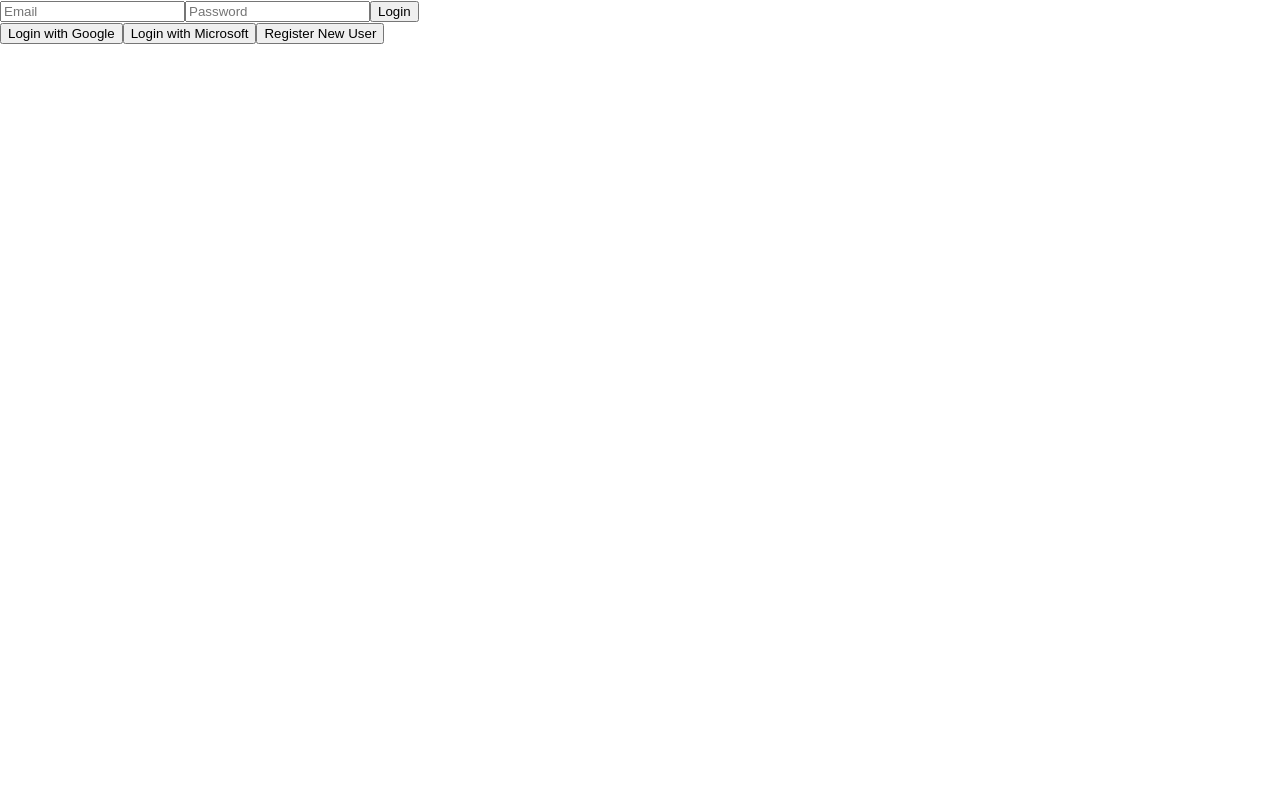
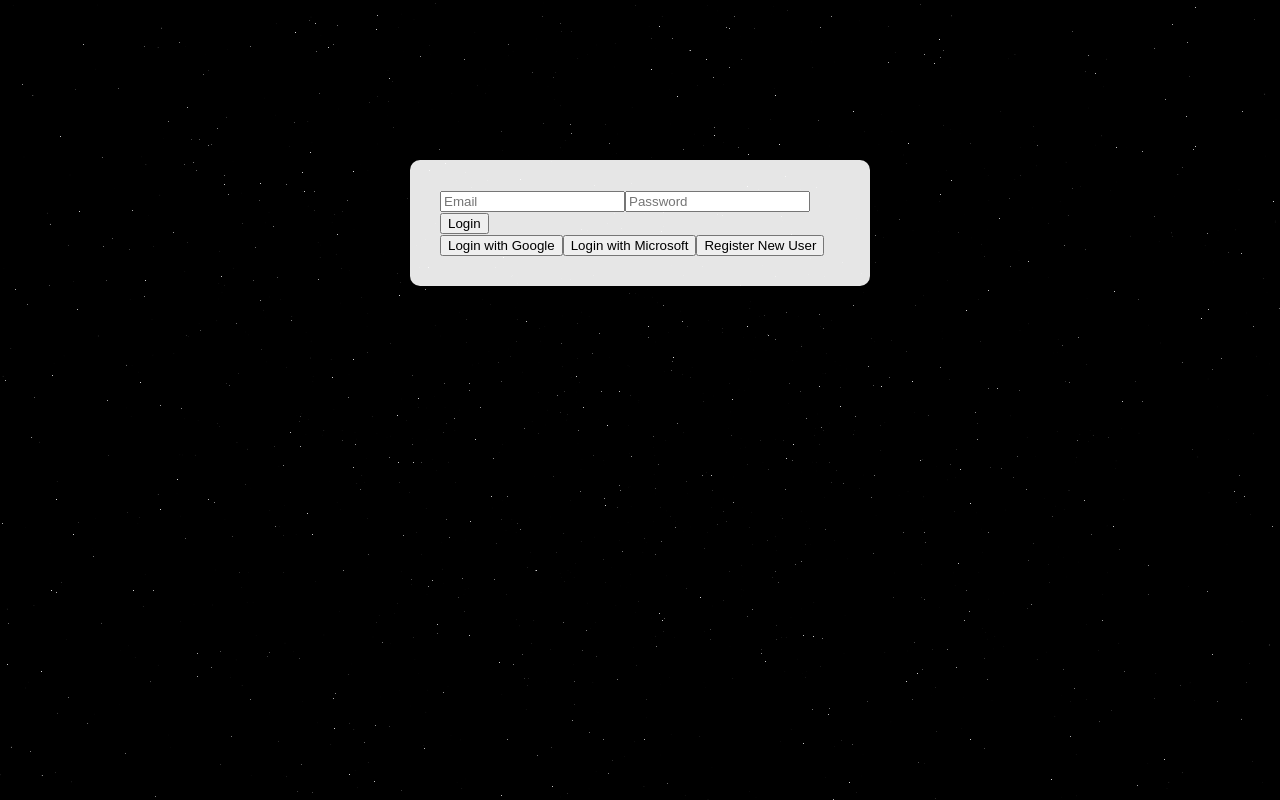
Before and after one commit to Nicolas-C-G/FRM-Login, a React (Create React App) app in the folder frontend/frm-login/: page / in a window 1280 px wide. Built offline with nearby package versions, Linux system fonts and the light colour scheme.

Commit message:
Start background for login done

```diff
--- a/frontend/frm-login/package.json
+++ b/frontend/frm-login/package.json
@@ -3,6 +3,8 @@
   "version": "0.1.0",
   "private": true,
   "dependencies": {
+    "@react-three/drei": "^10.4.2",
+    "@react-three/fiber": "^9.2.0",
     "@testing-library/dom": "^10.4.0",
     "@testing-library/jest-dom": "^6.6.3",
     "@testing-library/react": "^16.3.0",
@@ -13,6 +15,7 @@
     "react-dom": "^19.1.0",
     "react-router-dom": "^7.6.2",
     "react-scripts": "5.0.1",
+    "three": "^0.178.0",
     "web-vitals": "^2.1.4"
   },
   "scripts": {
--- a/frontend/frm-login/src/components/LoginForm.js
+++ b/frontend/frm-login/src/components/LoginForm.js
@@ -1,10 +1,19 @@
-import { useState } from "react";
+import { useEffect, useState } from "react";
 import axios from "axios";
 import { Link } from "react-router-dom";
+import ThreeBackground from "./ThreeBackground";
 
 function LoginForm() {
   const [email, setUsername] = useState("");
   const [password, setPassword] = useState("");
+
+  useEffect(() => {
+    document.body.style.backgroundColor = "black";
+
+    return () => {
+      document.body.style.backgroundColor = "";
+    }
+  }, []);
 
   const handleLogin = (e) => {
     e.preventDefault();
@@ -17,7 +26,21 @@ function LoginForm() {
   };
 
   return (
-    <div>
+    <div style={{ position: "relative", height: "100vh", overflow: "hidden" }}>
+      <ThreeBackground />
+
+      <div style={{
+        position: "relative",
+        zIndex: 1,
+        maxWidth: 400,
+        margin: "0 auto",
+        top: "20%",
+        padding: 30,
+        background: "rgba(255,255,255,0.9)",
+        borderRadius: 10,
+        boxShadow: "0 0 10px rgba(0,0,0,0.3)"
+      }}>
+
         <form onSubmit={handleLogin}>
           <input type="text" value={email} onChange={e => setUsername(e.target.value)} placeholder="Email" />
           <input type="password" value={password} onChange={e => setPassword(e.target.value)} placeholder="Password" />
@@ -35,7 +58,7 @@ function LoginForm() {
         <Link to="/register">
           <button>Register New User</button>
         </Link>
-
+      </div>
     </div>
   );
 }
--- /dev/null
+++ b/frontend/frm-login/src/components/ThreeBackground.js
@@ -0,0 +1,16 @@
+import { Canvas } from "@react-three/fiber";
+import { OrbitControls, Stars } from "@react-three/drei";
+
+export default function ThreeBackground() {
+    return (
+        <Canvas
+            style={{ position: "absolute", top: 0, left: 0, zIndex: 0 }}
+            camera={{ position: [0, 0, 1], fov: 75 }}
+        >
+      <ambientLight intensity={0.5} />
+      <pointLight position={[10, 10, 10]} />
+      <Stars radius={80} depth={50} count={10000} factor={2} saturation={0} fade speed={1} />
+      <OrbitControls enableZoom={false} enablePan={false} enableRotate={false} />
+    </Canvas>
+    );
+}
```
Also changed, not shown: 1 other file (tests, documents, lock files or other folders). Lines whose indentation alone changed are shown as unchanged.
